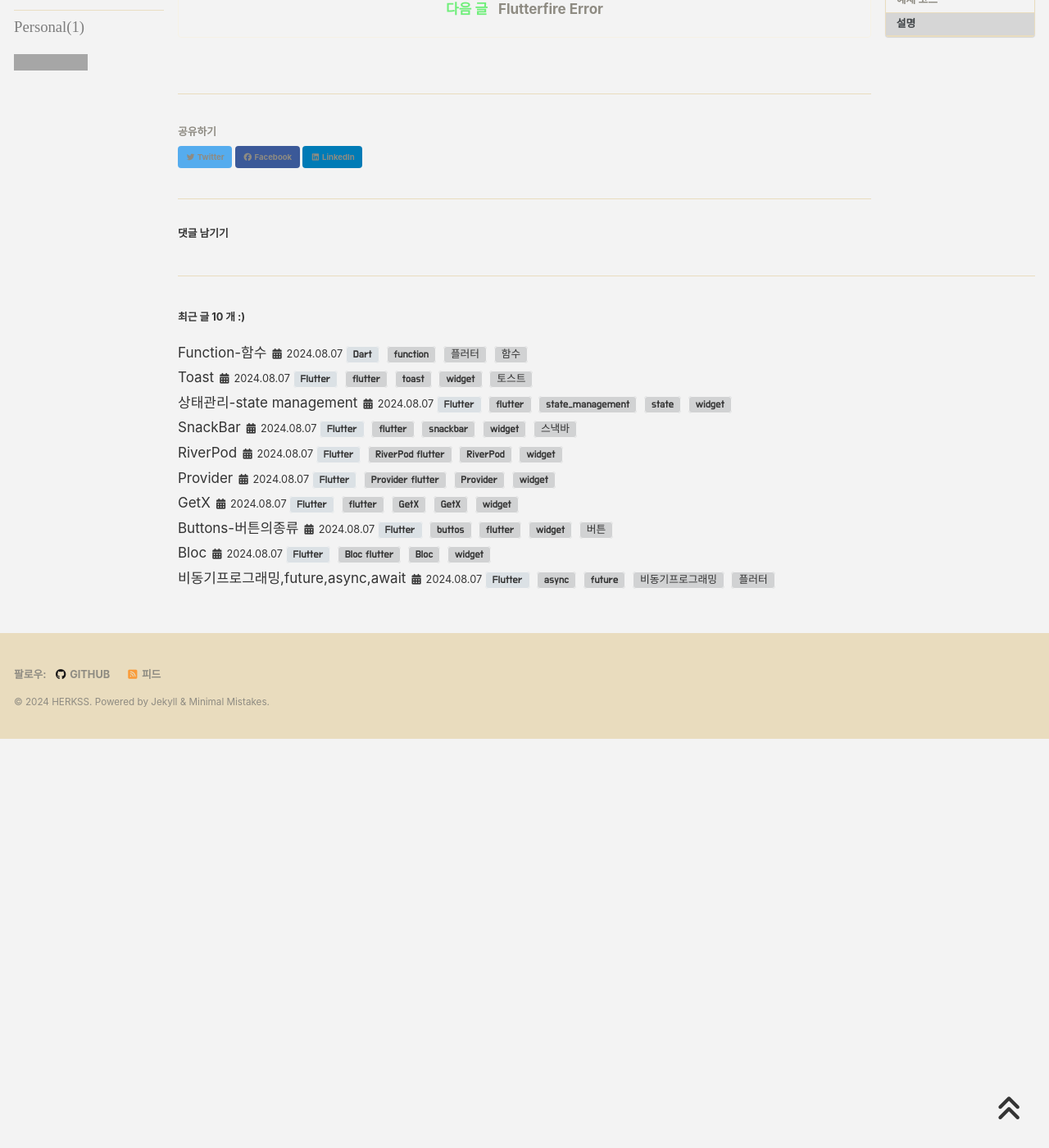
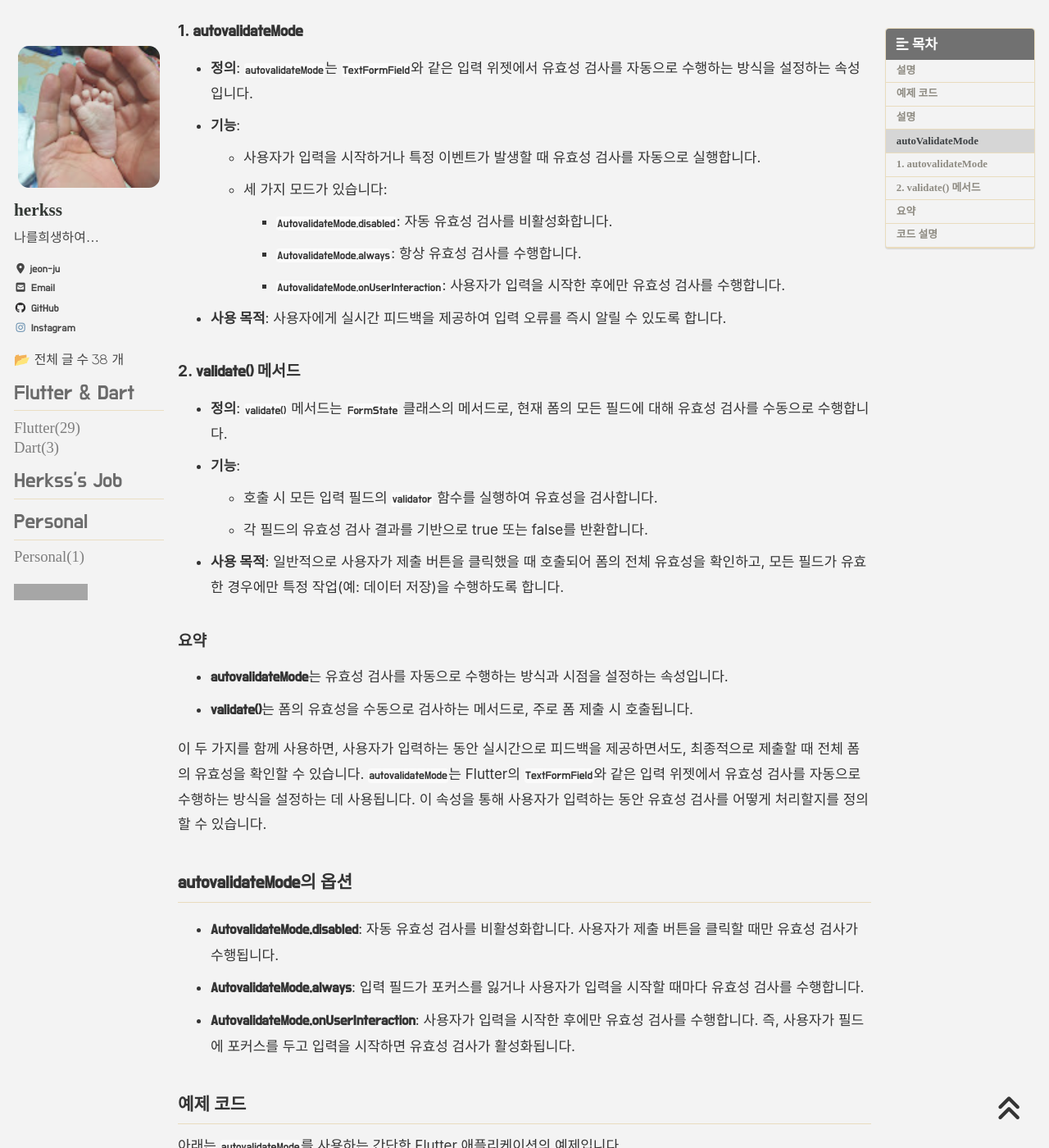
Before and after one commit to herkss/herkss.github.io, a Jekyll site: the page built from _posts/Flutter/2024-08-06-validation.md, in a window 1280 px wide and 1400 px high, scrolled down 3457 px. Shown: the whole window at 82% size. Built offline with Jekyll 4.4.1, drawn with Linux system fonts in a browser that asks for light colours; cached includes are drawn as plain includes; nearby versions of some CDN libraries; some web fonts are replaced; comment, search, counter and statistics services are not loaded; before the commit the page ends 4358 px from its top, so only the background shows below that; some of the changed text lies outside the part shown; grey boxes are pictures that could not be loaded.

Commit message:
Update 2024-08-06-validation.md

````diff
--- a/_posts/Flutter/2024-08-06-validation.md
+++ b/_posts/Flutter/2024-08-06-validation.md
@@ -135,3 +135,122 @@ class _MyHomePageState extends State<MyHomePage> {
 4. **`onPressed`**: 버튼을 눌렀을 때 폼의 유효성을 검사하고, 유효하면 `SnackBar`를 표시합니다.
 
 이 코드를 통해 사용자는 이메일과 비밀번호를 입력하고 제출할 때 유효성 검사를 수행하여 오류 메시지를 받을 수 있습니다.
+
+
+
+### autoValidateMode
+
+
+`autovalidateMode`와 `validate()` 메서드는 Flutter의 폼 유효성 검사에서 서로 다른 역할을 수행합니다. 이 두 가지의 차이를 아래와 같이 설명할 수 있습니다.
+
+### 1. `autovalidateMode`
+- **정의**: `autovalidateMode`는 `TextFormField`와 같은 입력 위젯에서 유효성 검사를 자동으로 수행하는 방식을 설정하는 속성입니다.
+- **기능**:
+  - 사용자가 입력을 시작하거나 특정 이벤트가 발생할 때 유효성 검사를 자동으로 실행합니다.
+  - 세 가지 모드가 있습니다:
+    - `AutovalidateMode.disabled`: 자동 유효성 검사를 비활성화합니다.
+    - `AutovalidateMode.always`: 항상 유효성 검사를 수행합니다.
+    - `AutovalidateMode.onUserInteraction`: 사용자가 입력을 시작한 후에만 유효성 검사를 수행합니다.
+- **사용 목적**: 사용자에게 실시간 피드백을 제공하여 입력 오류를 즉시 알릴 수 있도록 합니다.
+
+### 2. `validate()` 메서드
+- **정의**: `validate()` 메서드는 `FormState` 클래스의 메서드로, 현재 폼의 모든 필드에 대해 유효성 검사를 수동으로 수행합니다.
+- **기능**:
+  - 호출 시 모든 입력 필드의 `validator` 함수를 실행하여 유효성을 검사합니다.
+  - 각 필드의 유효성 검사 결과를 기반으로 true 또는 false를 반환합니다.
+- **사용 목적**: 일반적으로 사용자가 제출 버튼을 클릭했을 때 호출되어 폼의 전체 유효성을 확인하고, 모든 필드가 유효한 경우에만 특정 작업(예: 데이터 저장)을 수행하도록 합니다.
+
+### 요약
+- **`autovalidateMode`**는 유효성 검사를 자동으로 수행하는 방식과 시점을 설정하는 속성입니다.
+- **`validate()`**는 폼의 유효성을 수동으로 검사하는 메서드로, 주로 폼 제출 시 호출됩니다.
+
+이 두 가지를 함께 사용하면, 사용자가 입력하는 동안 실시간으로 피드백을 제공하면서도, 최종적으로 제출할 때 전체 폼의 유효성을 확인할 수 있습니다.
+`autovalidateMode`는 Flutter의 `TextFormField`와 같은 입력 위젯에서 유효성 검사를 자동으로 수행하는 방식을 설정하는 데 사용됩니다. 이 속성을 통해 사용자가 입력하는 동안 유효성 검사를 어떻게 처리할지를 정의할 수 있습니다.
+
+## `autovalidateMode`의 옵션
+- **`AutovalidateMode.disabled`**: 자동 유효성 검사를 비활성화합니다. 사용자가 제출 버튼을 클릭할 때만 유효성 검사가 수행됩니다.
+- **`AutovalidateMode.always`**: 입력 필드가 포커스를 잃거나 사용자가 입력을 시작할 때마다 유효성 검사를 수행합니다.
+- **`AutovalidateMode.onUserInteraction`**: 사용자가 입력을 시작한 후에만 유효성 검사를 수행합니다. 즉, 사용자가 필드에 포커스를 두고 입력을 시작하면 유효성 검사가 활성화됩니다.
+
+## 예제 코드
+아래는 `autovalidateMode`를 사용하는 간단한 Flutter 애플리케이션의 예제입니다.
+
+```dart
+import 'package:flutter/material.dart';
+
+void main() {
+  runApp(MyApp());
+}
+
+class MyApp extends StatelessWidget {
+  @override
+  Widget build(BuildContext context) {
+    return MaterialApp(
+      home: Scaffold(
+        appBar: AppBar(title: Text('AutovalidateMode Example')),
+        body: MyForm(),
+      ),
+    );
+  }
+}
+
+class MyForm extends StatefulWidget {
+  @override
+  _MyFormState createState() => _MyFormState();
+}
+
+class _MyFormState extends State<MyForm> {
+  final _formKey = GlobalKey<FormState>();
+  String? _email;
+
+  @override
+  Widget build(BuildContext context) {
+    return Padding(
+      padding: const EdgeInsets.all(16.0),
+      child: Form(
+        key: _formKey,
+        autovalidateMode: AutovalidateMode.onUserInteraction, // 유효성 검사 모드 설정
+        child: Column(
+          children: [
+            TextFormField(
+              decoration: InputDecoration(labelText: 'Email'),
+              validator: (value) {
+                if (value == null || value.isEmpty) {
+                  return '이메일을 입력하세요';
+                }
+                if (!RegExp(r'^[^@]+@[^@]+\.[^@]+').hasMatch(value)) {
+                  return '유효한 이메일 주소가 아닙니다';
+                }
+                return null; // 유효한 경우 null 반환
+              },
+              onSaved: (value) {
+                _email = value;
+              },
+            ),
+            SizedBox(height: 20),
+            ElevatedButton(
+              onPressed: () {
+                if (_formKey.currentState!.validate()) {
+                  _formKey.currentState!.save();
+                  ScaffoldMessenger.of(context).showSnackBar(
+                    SnackBar(content: Text('이메일: $_email')),
+                  );
+                }
+              },
+              child: Text('제출'),
+            ),
+          ],
+        ),
+      ),
+    );
+  }
+}
+```
+
+### 코드 설명
+1. **Form 위젯**: `GlobalKey<FormState>`를 사용하여 폼의 상태를 관리합니다.
+2. **autovalidateMode**: `AutovalidateMode.onUserInteraction`으로 설정하여 사용자가 입력을 시작하면 유효성 검사가 자동으로 수행됩니다.
+3. **TextFormField**: 이메일 입력 필드로, 유효성 검사 로직을 `validator` 속성에 정의합니다. 이메일 형식이 올바르지 않거나 비어 있을 경우 오류 메시지를 반환합니다.
+4. **제출 버튼**: 버튼 클릭 시 폼의 유효성을 검사하고, 유효한 경우 입력된 이메일을 스낵바로 표시합니다.
+
+이 예제를 통해 `autovalidateMode`의 사용법과 유효성 검사 자동화의 이점을 이해할 수 있습니다. 사용자가 입력하는 즉시 피드백을 제공하여 더 나은 사용자 경험을 제공합니다.
````
